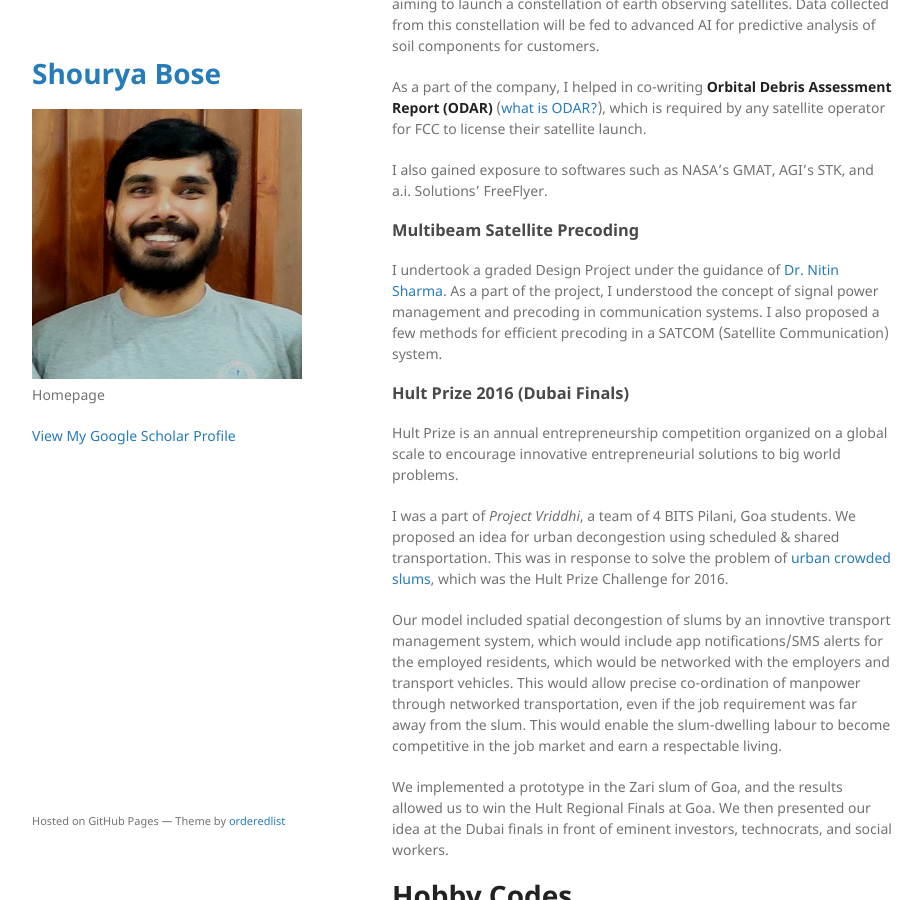
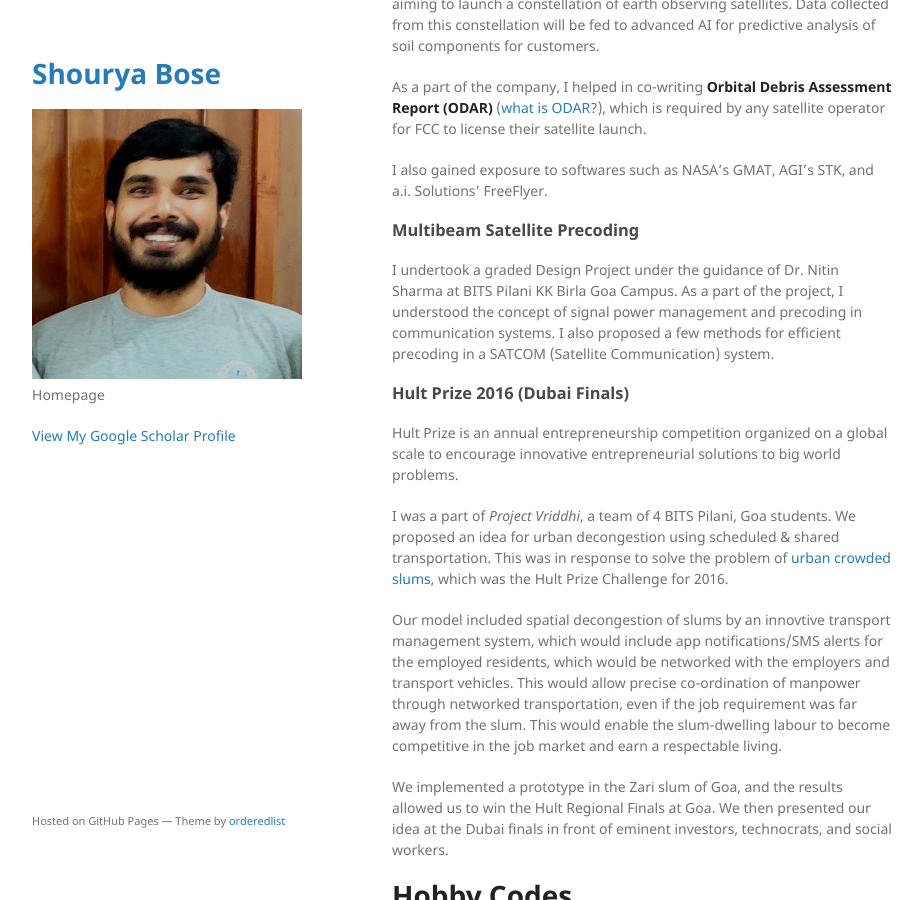
Before and after one commit to shourya01/shourya01.github.io, a Jekyll site: the page built from index.md, in a window 1280 px wide and 900 px high, scrolled down 2034 px. Shown: the whole window, without its empty margins (178-1101 px from the left). Built offline with Jekyll 4.4.1, drawn with Linux system fonts in a browser that asks for light colours.

Commit message:
Update index.md

```diff
--- a/index.md
+++ b/index.md
@@ -73,7 +73,7 @@ I also gained exposure to softwares such as NASA's GMAT, AGI's STK, and a.i. Sol
 
 ### Multibeam Satellite Precoding
 
-I undertook a graded Design Project under the guidance of [Dr. Nitin Sharma](https://universe.bits-pilani.ac.in/goa/nitinn/profile). As a part of
+I undertook a graded Design Project under the guidance of Dr. Nitin Sharma at BITS Pilani KK Birla Goa Campus. As a part of
 the project, I understood the concept of signal power management and precoding in communication systems. I also proposed a few methods for efficient
 precoding in a SATCOM (Satellite Communication) system.
 
```
